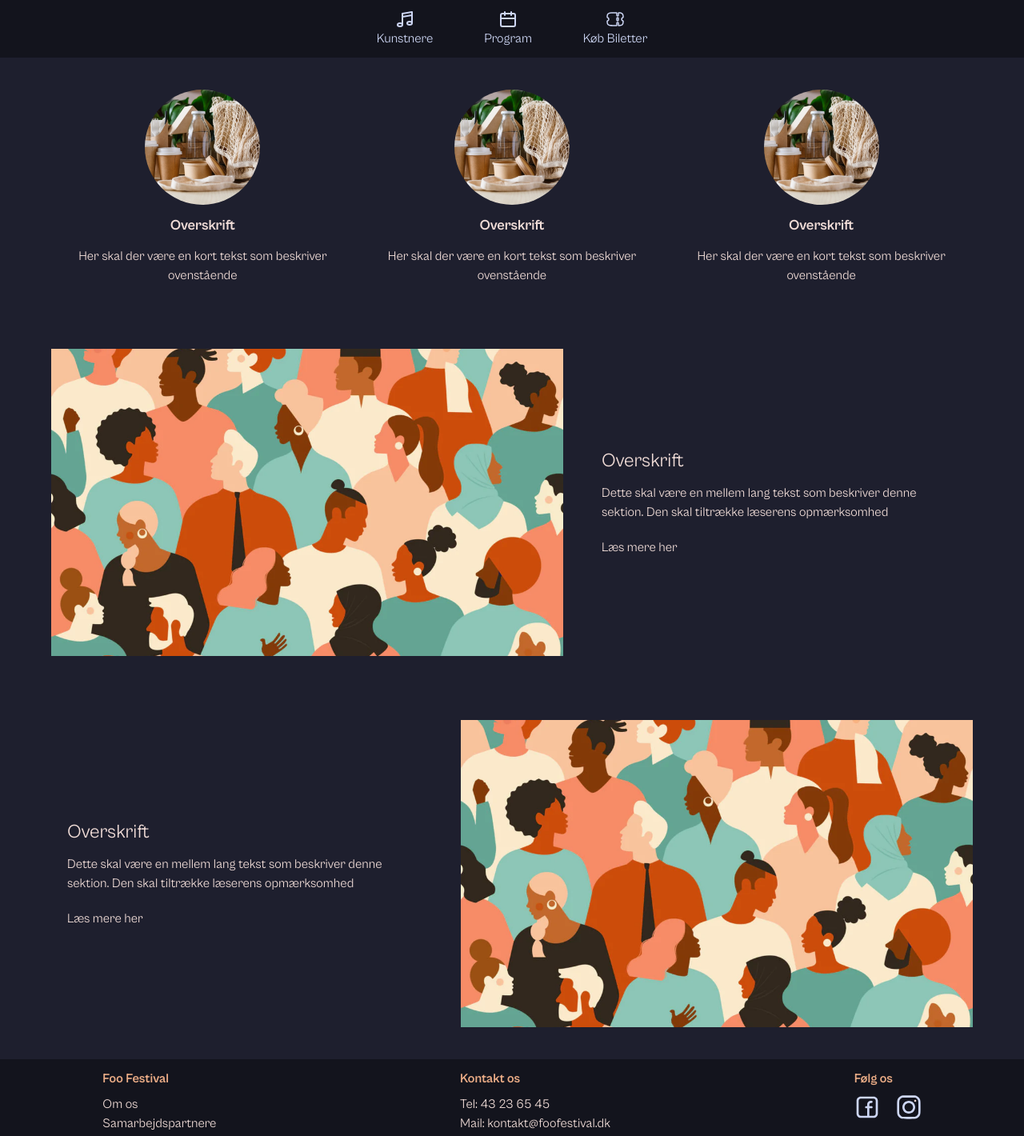
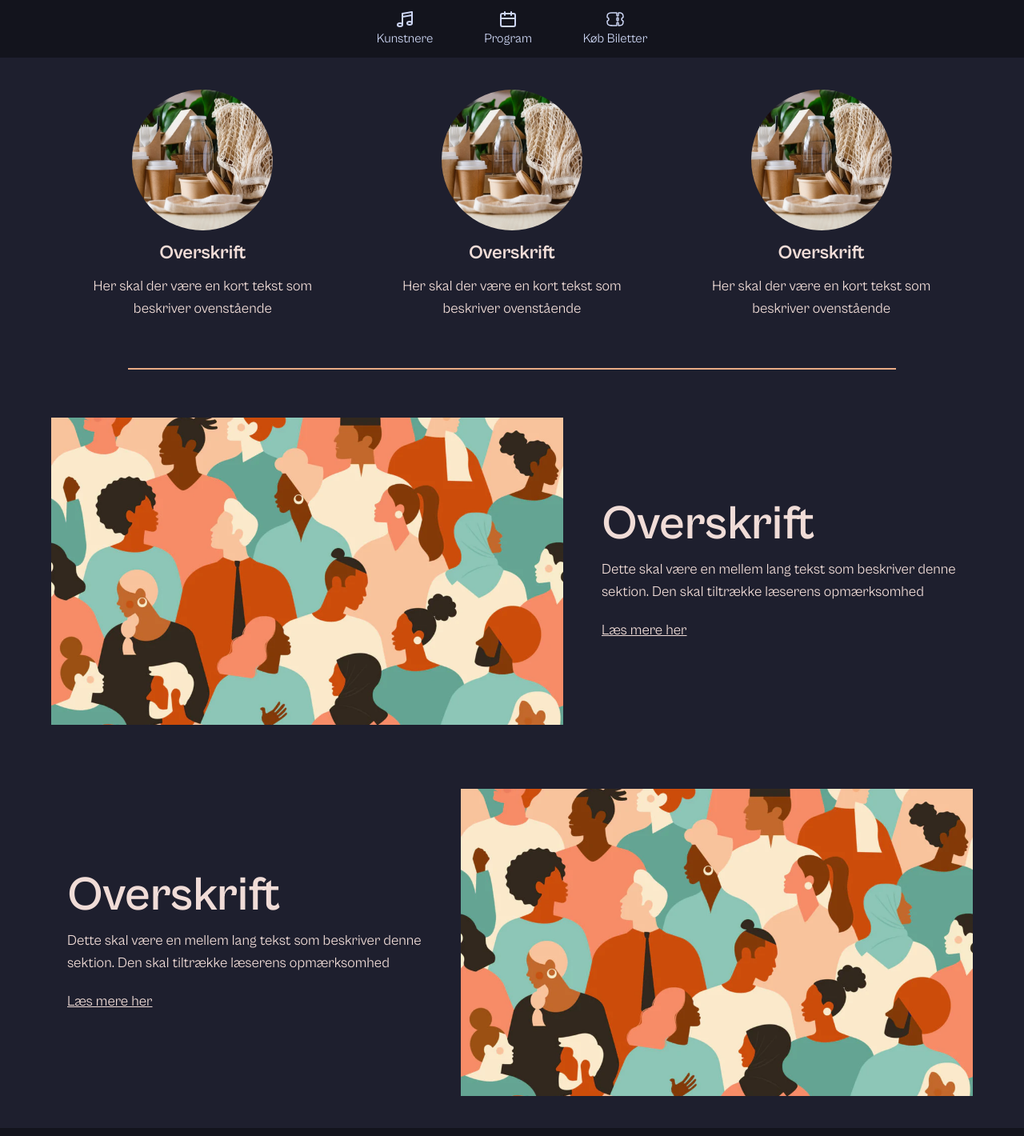
Before and after one commit to marhjo/Festival-BasePage, a Next.js app: page / in a window 1280 px wide. Shown: the top 1420 px of the page at 80% size. Built offline with nearby package versions, Linux system fonts and the light colour scheme.

Commit message:
små rettelser

```diff
--- a/src/app/components/ArtistCard.jsx
+++ b/src/app/components/ArtistCard.jsx
@@ -19,6 +19,7 @@
         sizes="480px"
         alt={data.name}
       /> */}
+
       <img
         className="h-full w-full object-cover brightness-[.65] "
         src={
@@ -28,8 +29,9 @@
         }
         alt={data.name}
       />
+
       <div className="absolute bottom-0 px-3 py-8 w-full">
-        <h2 className=" @[15rem]:text-2xl text-lg">
+        <h2 className=" @[15rem]:text-2xl font-bold text-lg">
           {data.name}
         </h2>
         <p className="@[15rem]:text-lg text-sm ">{data.genre}</p>
--- a/src/app/components/CircleCard.jsx
+++ b/src/app/components/CircleCard.jsx
@@ -1,9 +1,9 @@
 export default function CircleCard(props) {
   return (
     <article className="flex flex-col gap-3 max-w-sm place-items-center text-center mx-auto sm:max-w-xs ">
-      <img className=" w-36 rounded-full object-cover aspect-square" src={"/" + props.image + ".jpg"} alt={props.image} />
-      <h2 className="font-bold text-lg">{props.overskrift}</h2>
-      <p>{props.text}</p>
+      <img className=" w-36 md:w-44 rounded-full object-cover aspect-square" src={"/" + props.image + ".jpg"} alt={props.image} />
+      <h2 className="font-bold text-2xl">{props.overskrift}</h2>
+      <p className="text-lg">{props.text}</p>
     </article>
   );
 }
--- a/src/app/components/FacebookLogo.tsx
+++ b/src/app/components/FacebookLogo.tsx
@@ -3,7 +3,7 @@
       <>
 
 <svg width="2rem" viewBox="0 0 24 24" fill="none" xmlns="http://www.w3.org/2000/svg">
-<path fill-rule="evenodd" clip-rule="evenodd" d="M2 6C2 3.79086 3.79086 2 6 2H18C20.2091 2 22 3.79086 22 6V18C22 20.2091 20.2091 22 18 22H6C3.79086 22 2 20.2091 2 18V6ZM6 4C4.89543 4 4 4.89543 4 6V18C4 19.1046 4.89543 20 6 20H12V13H11C10.4477 13 10 12.5523 10 12C10 11.4477 10.4477 11 11 11H12V9.5C12 7.567 13.567 6 15.5 6H16.1C16.6523 6 17.1 6.44772 17.1 7C17.1 7.55228 16.6523 8 16.1 8H15.5C14.6716 8 14 8.67157 14 9.5V11H16.1C16.6523 11 17.1 11.4477 17.1 12C17.1 12.5523 16.6523 13 16.1 13H14V20H18C19.1046 20 20 19.1046 20 18V6C20 4.89543 19.1046 4 18 4H6Z" fill="#CDD6F4"/>
+<path fill-rule="evenodd" clip-rule="evenodd" d="M2 6C2 3.79086 3.79086 2 6 2H18C20.2091 2 22 3.79086 22 6V18C22 20.2091 20.2091 22 18 22H6C3.79086 22 2 20.2091 2 18V6ZM6 4C4.89543 4 4 4.89543 4 6V18C4 19.1046 4.89543 20 6 20H12V13H11C10.4477 13 10 12.5523 10 12C10 11.4477 10.4477 11 11 11H12V9.5C12 7.567 13.567 6 15.5 6H16.1C16.6523 6 17.1 6.44772 17.1 7C17.1 7.55228 16.6523 8 16.1 8H15.5C14.6716 8 14 8.67157 14 9.5V11H16.1C16.6523 11 17.1 11.4477 17.1 12C17.1 12.5523 16.6523 13 16.1 13H14V20H18C19.1046 20 20 19.1046 20 18V6C20 4.89543 19.1046 4 18 4H6Z" fill="#F0DCD7"/>
 </svg>
       </>
     );
--- a/src/app/components/ImageAndText.jsx
+++ b/src/app/components/ImageAndText.jsx
@@ -6,9 +6,9 @@
     <article className={`py-10 md:flex ${isReversed ? "flex-row-reverse" : ""} justify-around items-center sm:gap-7 md:px-16`}>
       <Image className="w-full md:max-w-screen-sm  object-cover aspect-[5/3]" src={"/" + props.image + ".jpg"} alt={props.image} width={500} height={300} />
       <div className="py-5 md:py-0 px-5">
-        <h2 className="mb-3 text-2xl">{props.overskrift}</h2>
-        <p className="mb-5 max-w-prose">{props.text}</p>
-        <Link href="/" prefetch={false}>
+        <h2 className="mb-3 text-4xl md:text-6xl font-semibold">{props.overskrift}</h2>
+        <p className="mb-5 md:text-lg max-w-prose">{props.text}</p>
+        <Link className="underline cursor-pointer md:text-lg" href="/" prefetch={false}>
           Læs mere her
         </Link>
       </div>
--- a/src/app/components/InstagramLogo.tsx
+++ b/src/app/components/InstagramLogo.tsx
@@ -3,9 +3,9 @@
       <>
 
 <svg width="2rem" viewBox="0 0 24 24" fill="none" xmlns="http://www.w3.org/2000/svg">
-<path fill-rule="evenodd" clip-rule="evenodd" d="M12 18C15.3137 18 18 15.3137 18 12C18 8.68629 15.3137 6 12 6C8.68629 6 6 8.68629 6 12C6 15.3137 8.68629 18 12 18ZM12 16C14.2091 16 16 14.2091 16 12C16 9.79086 14.2091 8 12 8C9.79086 8 8 9.79086 8 12C8 14.2091 9.79086 16 12 16Z" fill="#CDD6F4"/>
+<path fill-rule="evenodd" clip-rule="evenodd" d="M12 18C15.3137 18 18 15.3137 18 12C18 8.68629 15.3137 6 12 6C8.68629 6 6 8.68629 6 12C6 15.3137 8.68629 18 12 18ZM12 16C14.2091 16 16 14.2091 16 12C16 9.79086 14.2091 8 12 8C9.79086 8 8 9.79086 8 12C8 14.2091 9.79086 16 12 16Z" fill="#F0DCD7"/>
 <path d="M18 5C17.4477 5 17 5.44772 17 6C17 6.55228 17.4477 7 18 7C18.5523 7 19 6.55228 19 6C19 5.44772 18.5523 5 18 5Z" fill="#F0DCD7"/>
-<path fill-rule="evenodd" clip-rule="evenodd" d="M1.65396 4.27606C1 5.55953 1 7.23969 1 10.6V13.4C1 16.7603 1 18.4405 1.65396 19.7239C2.2292 20.8529 3.14708 21.7708 4.27606 22.346C5.55953 23 7.23969 23 10.6 23H13.4C16.7603 23 18.4405 23 19.7239 22.346C20.8529 21.7708 21.7708 20.8529 22.346 19.7239C23 18.4405 23 16.7603 23 13.4V10.6C23 7.23969 23 5.55953 22.346 4.27606C21.7708 3.14708 20.8529 2.2292 19.7239 1.65396C18.4405 1 16.7603 1 13.4 1H10.6C7.23969 1 5.55953 1 4.27606 1.65396C3.14708 2.2292 2.2292 3.14708 1.65396 4.27606ZM13.4 3H10.6C8.88684 3 7.72225 3.00156 6.82208 3.0751C5.94524 3.14674 5.49684 3.27659 5.18404 3.43597C4.43139 3.81947 3.81947 4.43139 3.43597 5.18404C3.27659 5.49684 3.14674 5.94524 3.0751 6.82208C3.00156 7.72225 3 8.88684 3 10.6V13.4C3 15.1132 3.00156 16.2777 3.0751 17.1779C3.14674 18.0548 3.27659 18.5032 3.43597 18.816C3.81947 19.5686 4.43139 20.1805 5.18404 20.564C5.49684 20.7234 5.94524 20.8533 6.82208 20.9249C7.72225 20.9984 8.88684 21 10.6 21H13.4C15.1132 21 16.2777 20.9984 17.1779 20.9249C18.0548 20.8533 18.5032 20.7234 18.816 20.564C19.5686 20.1805 20.1805 19.5686 20.564 18.816C20.7234 18.5032 20.8533 18.0548 20.9249 17.1779C20.9984 16.2777 21 15.1132 21 13.4V10.6C21 8.88684 20.9984 7.72225 20.9249 6.82208C20.8533 5.94524 20.7234 5.49684 20.564 5.18404C20.1805 4.43139 19.5686 3.81947 18.816 3.43597C18.5032 3.27659 18.0548 3.14674 17.1779 3.0751C16.2777 3.00156 15.1132 3 13.4 3Z" fill="#CDD6F4"/>
+<path fill-rule="evenodd" clip-rule="evenodd" d="M1.65396 4.27606C1 5.55953 1 7.23969 1 10.6V13.4C1 16.7603 1 18.4405 1.65396 19.7239C2.2292 20.8529 3.14708 21.7708 4.27606 22.346C5.55953 23 7.23969 23 10.6 23H13.4C16.7603 23 18.4405 23 19.7239 22.346C20.8529 21.7708 21.7708 20.8529 22.346 19.7239C23 18.4405 23 16.7603 23 13.4V10.6C23 7.23969 23 5.55953 22.346 4.27606C21.7708 3.14708 20.8529 2.2292 19.7239 1.65396C18.4405 1 16.7603 1 13.4 1H10.6C7.23969 1 5.55953 1 4.27606 1.65396C3.14708 2.2292 2.2292 3.14708 1.65396 4.27606ZM13.4 3H10.6C8.88684 3 7.72225 3.00156 6.82208 3.0751C5.94524 3.14674 5.49684 3.27659 5.18404 3.43597C4.43139 3.81947 3.81947 4.43139 3.43597 5.18404C3.27659 5.49684 3.14674 5.94524 3.0751 6.82208C3.00156 7.72225 3 8.88684 3 10.6V13.4C3 15.1132 3.00156 16.2777 3.0751 17.1779C3.14674 18.0548 3.27659 18.5032 3.43597 18.816C3.81947 19.5686 4.43139 20.1805 5.18404 20.564C5.49684 20.7234 5.94524 20.8533 6.82208 20.9249C7.72225 20.9984 8.88684 21 10.6 21H13.4C15.1132 21 16.2777 20.9984 17.1779 20.9249C18.0548 20.8533 18.5032 20.7234 18.816 20.564C19.5686 20.1805 20.1805 19.5686 20.564 18.816C20.7234 18.5032 20.8533 18.0548 20.9249 17.1779C20.9984 16.2777 21 15.1132 21 13.4V10.6C21 8.88684 20.9984 7.72225 20.9249 6.82208C20.8533 5.94524 20.7234 5.49684 20.564 5.18404C20.1805 4.43139 19.5686 3.81947 18.816 3.43597C18.5032 3.27659 18.0548 3.14674 17.1779 3.0751C16.2777 3.00156 15.1132 3 13.4 3Z" fill="#F0DCD7"/>
 </svg>
       </>
     );
--- a/src/app/page.jsx
+++ b/src/app/page.jsx
@@ -27,7 +27,7 @@
           text="Her skal der være en kort tekst som beskriver ovenstående"
         />
       </section>
-
+<div className="hidden md:block border w-3/4 mx-auto border-accent my-5"></div>
       <ImageAndText
         image="inclusive"
         overskrift="Overskrift"
```
